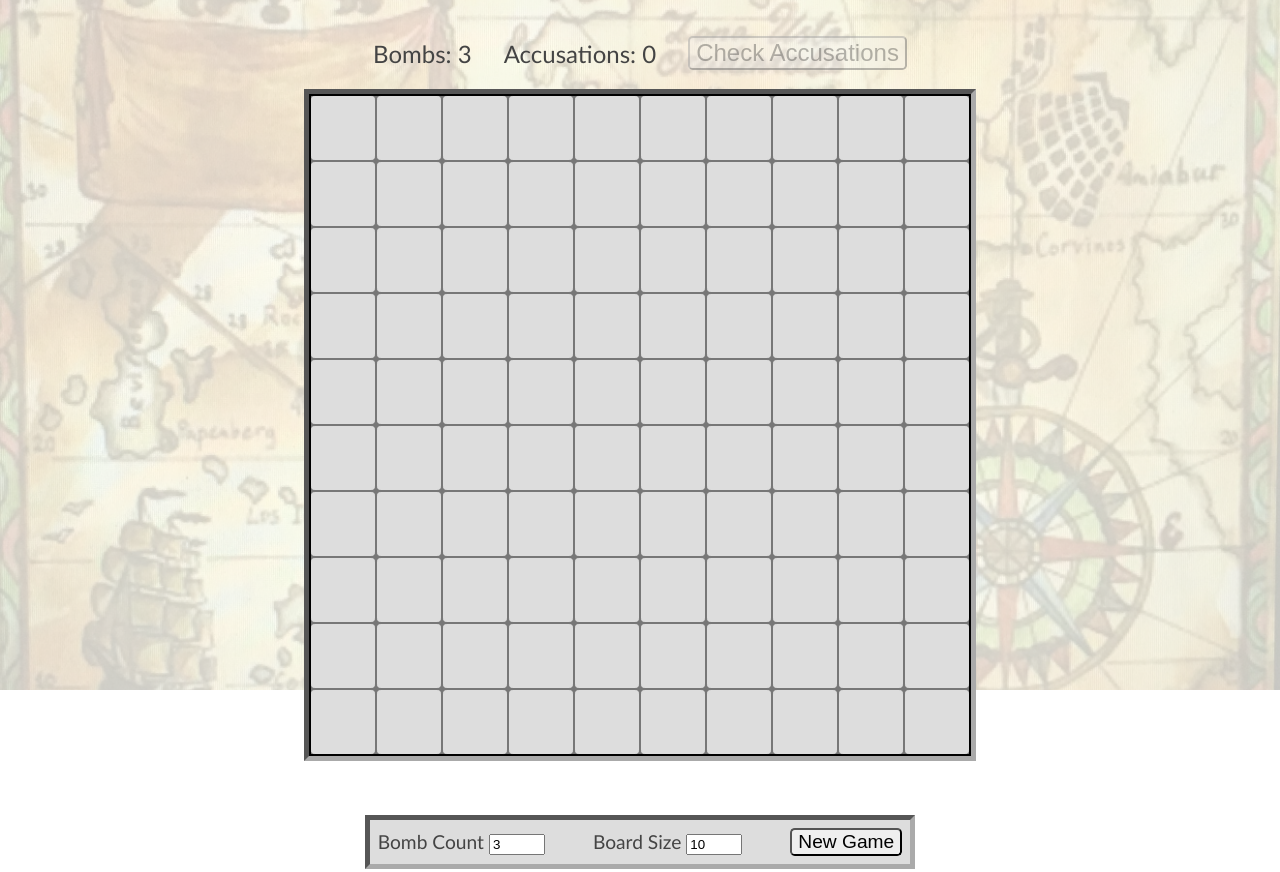
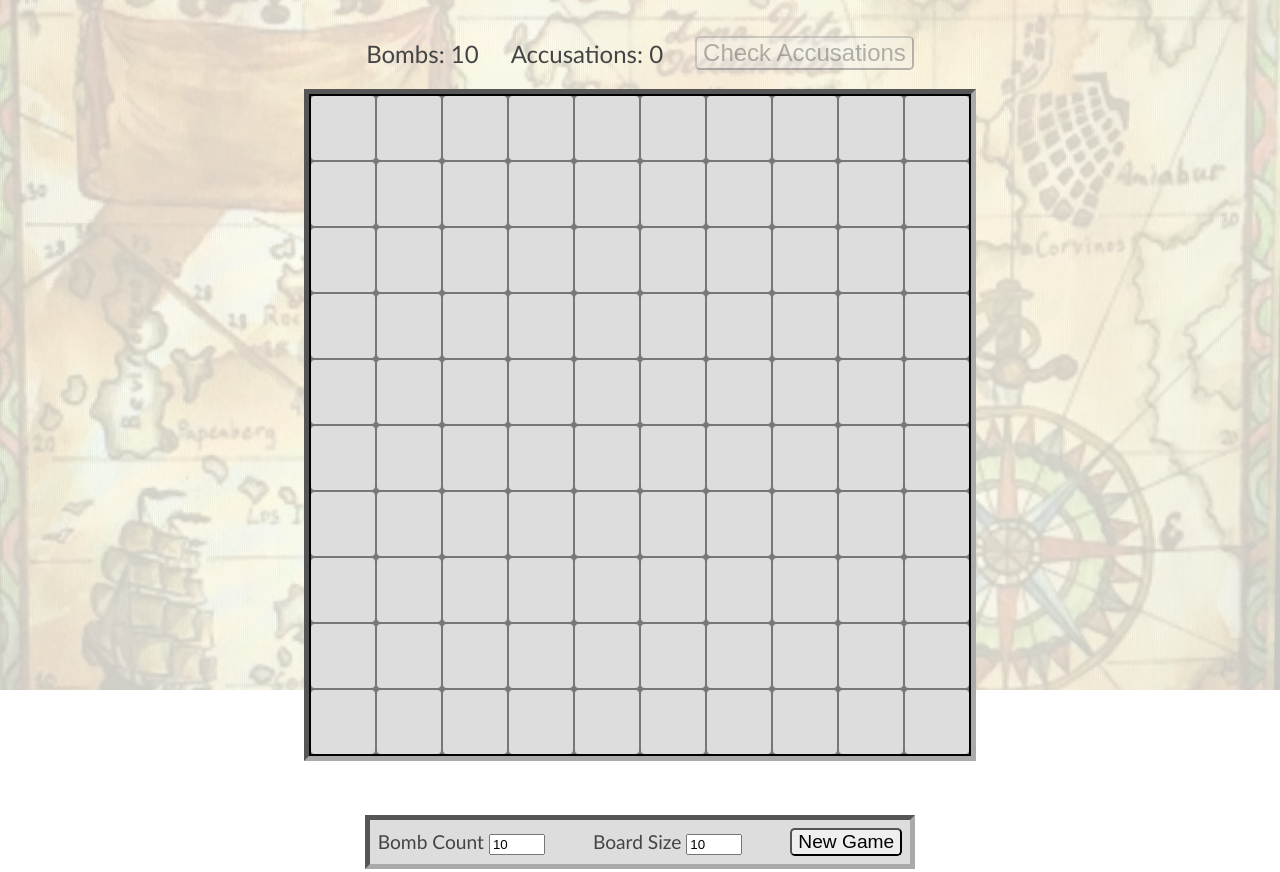
Before and after one commit to DarrellDenlinger/minesweeper, a website built with Parcel: page index.html in a window 1280 px wide. Shown: the part 110-982 px from the top of the page. Built offline with nearby package versions, Linux system fonts and the light colour scheme.

```diff
--- a/index.html
+++ b/index.html
@@ -28,7 +28,7 @@
     <section id="new-game-section">
         <div>
             <label for="new-bomb-count">Bomb Count</label>
-            <input type=number id="new-bomb-count" min=1 max="16" step=1 value="3"></input>
+            <input type=number id="new-bomb-count" min=1 max="16" step=1 value="10"></input>
         </div>
         <div>
             <label for="new-board-size">Board Size</label>
```
